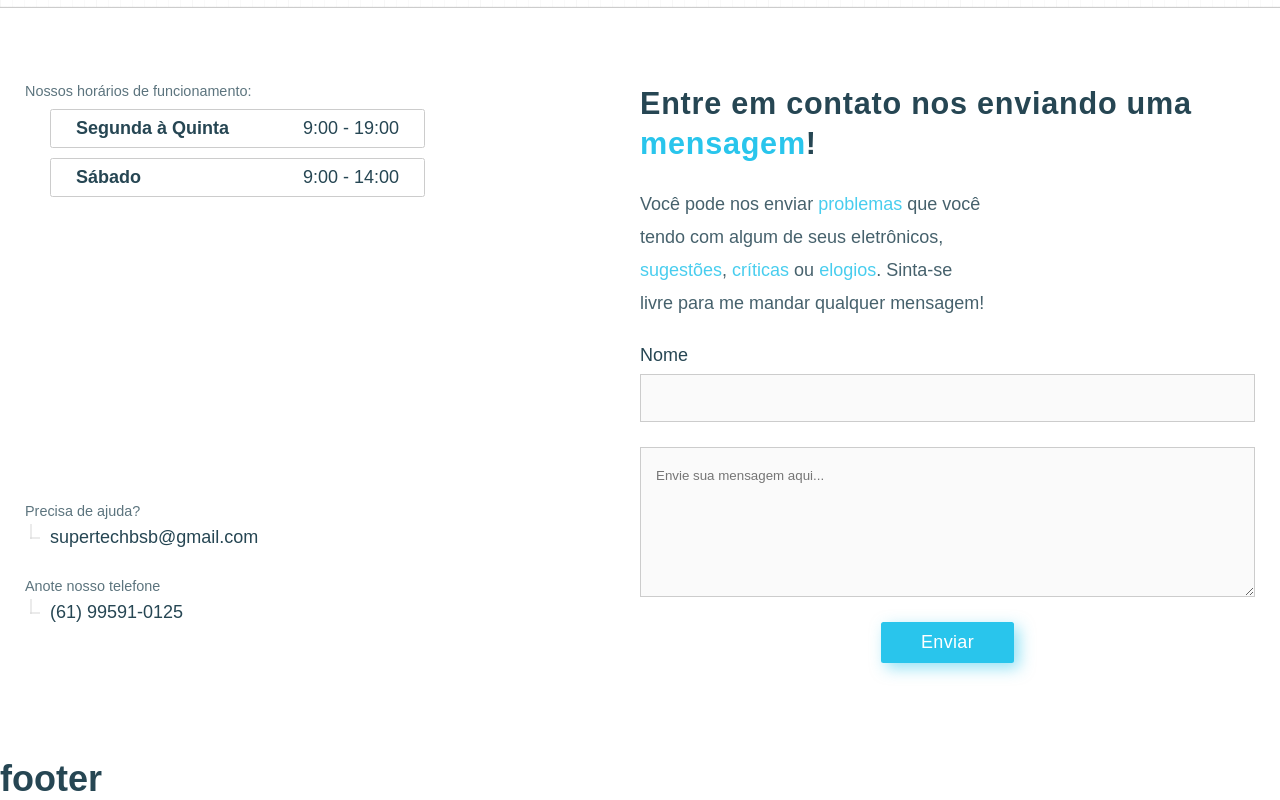
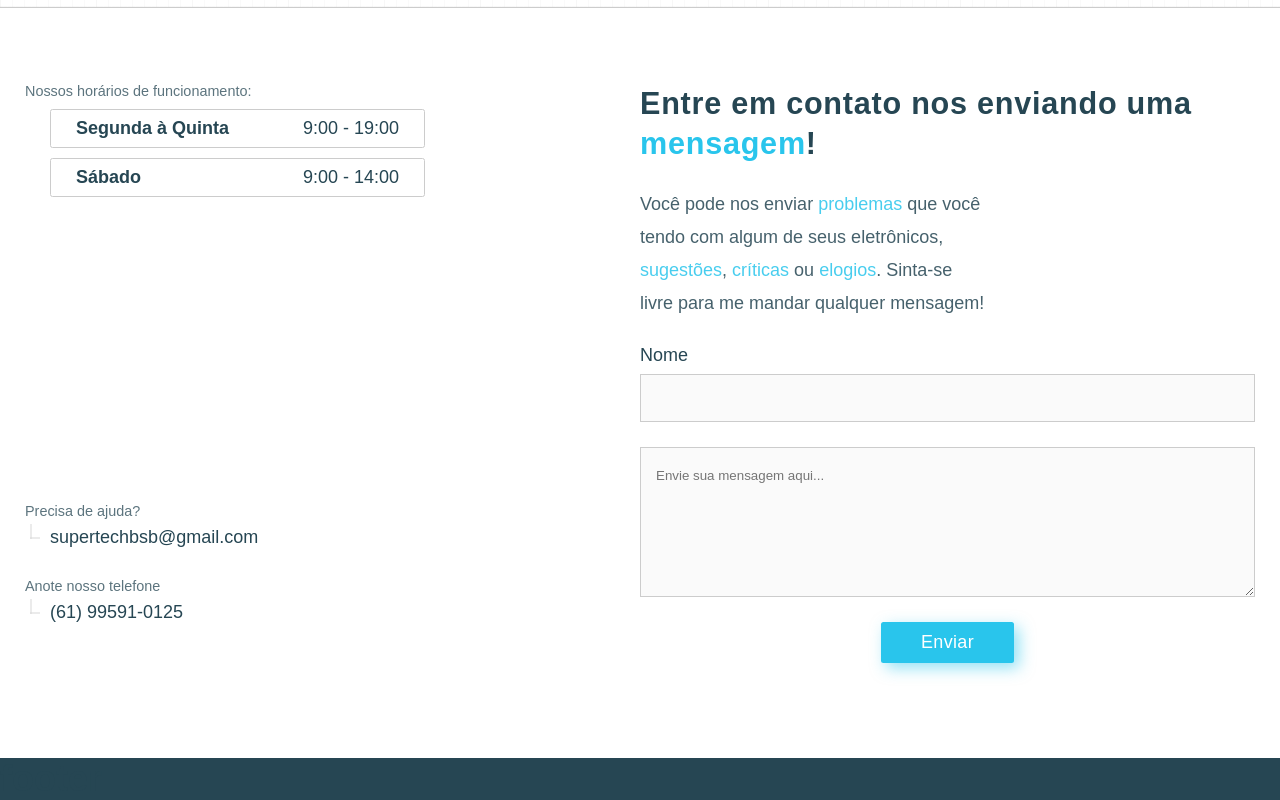
Before and after one commit to gasampaiosouza/tech-website, a Next.js app: page / in a window 1280 px wide. Shown: the part 1694-2494 px from the top of the page. Built offline with nearby package versions, Linux system fonts and the light colour scheme.

Commit message:
initial footer commit

```diff
--- a/components/Footer/index.tsx
+++ b/components/Footer/index.tsx
@@ -2,9 +2,9 @@ import style from './style.module.scss';
 
 const Footer: React.FC = () => {
 	return (
-		<div>
+		<footer className={style.container}>
 			<h1>footer</h1>
-		</div>
+		</footer>
 	);
 };
 
--- a/components/Footer/style.module.scss
+++ b/components/Footer/style.module.scss
@@ -0,0 +1,5 @@
+@import '../../scss/config.scss';
+
+.container {
+	background: $black;
+}
```
